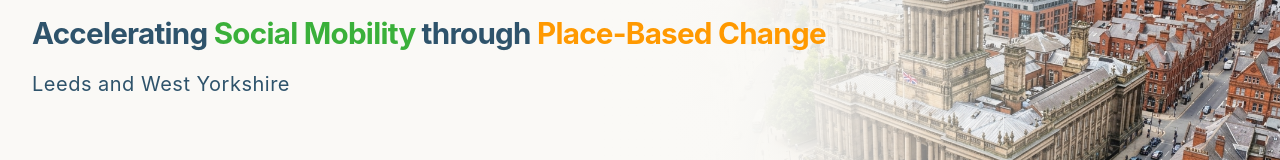
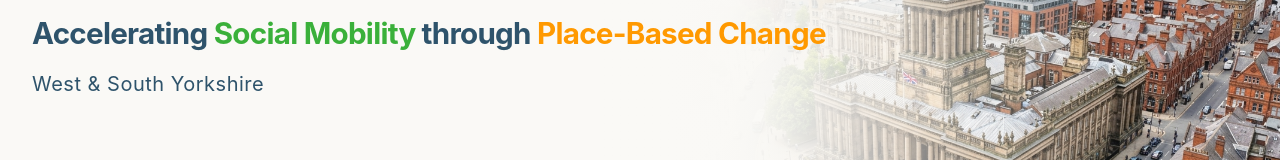
Before and after one commit to tramanpham161/OAHA-Leeds-microsite, a React (Vite) app: page / in a window 1280 px wide. Shown: the part 259-419 px from the top of the page. Built offline with nearby package versions, Linux system fonts and the light colour scheme.

Commit message:
Update Hero.tsx

```diff
--- a/src/components/Hero.tsx
+++ b/src/components/Hero.tsx
@@ -49,7 +49,7 @@
 
           {/* Subtitle positioned below the main heading without animations */}
           <div className="text-[#2E536B] font-sans text-lg sm:text-xl font-normal tracking-wide text-left">
-            Leeds and West Yorkshire
+            West & South Yorkshire
           </div>
 
         </div>
```
